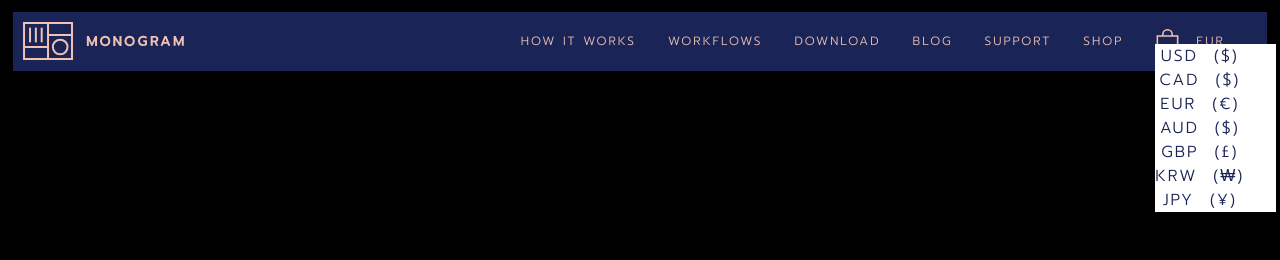
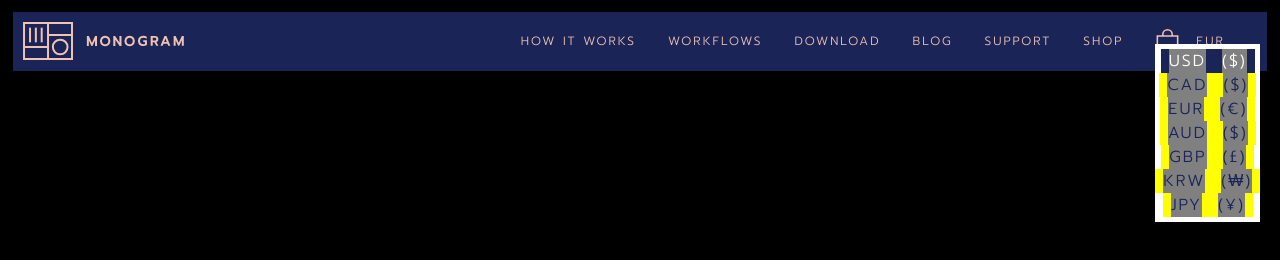
Before and after one commit to olof-baage/frontend-challenges, a website: page monogramcc/public/index.html in a window 1280 px wide. Drawn offline with Linux system fonts and the light colour scheme.

Commit message:
styling menu

```diff
--- a/monogramcc/public/index.html
+++ b/monogramcc/public/index.html
@@ -36,7 +36,7 @@
 				<svg height="25" width="25" fill="currentColor" class="bi bi-bag" viewBox="0 0 16 16"><path d="M8 1a2.5 2.5 0 0 1 2.5 2.5V4h-5v-.5A2.5 2.5 0 0 1 8 1zm3.5 3v-.5a3.5 3.5 0 1 0-7 0V4H1v10a2 2 0 0 0 2 2h10a2 2 0 0 0 2-2V4h-3.5zM2 5h12v9a1 1 0 0 1-1 1H3a1 1 0 0 1-1-1V5z"></path></svg>
 				<p>EUR</p>
 				<ul class="menu-item__all-curriencies show-currencies">
-					<li id="usd" title="United States Dollar"><p>USD</p><p>($)</p></li>
+					<li id="usd" class="currency__active" title="United States Dollar"><p>USD</p><p>($)</p></li>
 					<li id="cad" title="Canadian Dollar"><p>CAD</p><p>($)</p></li>
 					<li id="eur" title="Euro"><p>EUR</p><p>(€)</p></li>
 					<li id="aud" title="Australian Dollar"><p>AUD</p><p>($)</p></li>
--- a/monogramcc/src/sass/layout/_navigation.scss
+++ b/monogramcc/src/sass/layout/_navigation.scss
@@ -60,20 +60,35 @@ menu ul li a:focus p {
 
 .menu-item__all-curriencies {
     height: auto;
+    width: auto;
+    padding: 0.3rem 0 0.3rem 0;
+    margin: 0;
     position: absolute;
     top: 2rem;
     background-color: var.$white;
 }
 
 .menu-item__all-curriencies li {
-    padding: 0;
+    padding: 0 0.5rem 0 0.5rem;
+    margin: 0;
     display: flex;
+    justify-content: space-between;
     gap: 1rem;
-    justify-content: space-between;
+    background-color: yellow;
 }
 
 .menu-item__all-curriencies li p {
     display: inline;
     color: var.$primary;
     font-size: 1rem;
+    background-color: gray;
+    text-align: left;
 }
+
+.menu-item__all-curriencies li.currency__active {
+    background-color: var.$purple;
+}
+
+.menu-item__all-curriencies li.currency__active p {
+    color: var.$white;
+}
```
Also changed, not shown: monogramcc/public/style.css.
